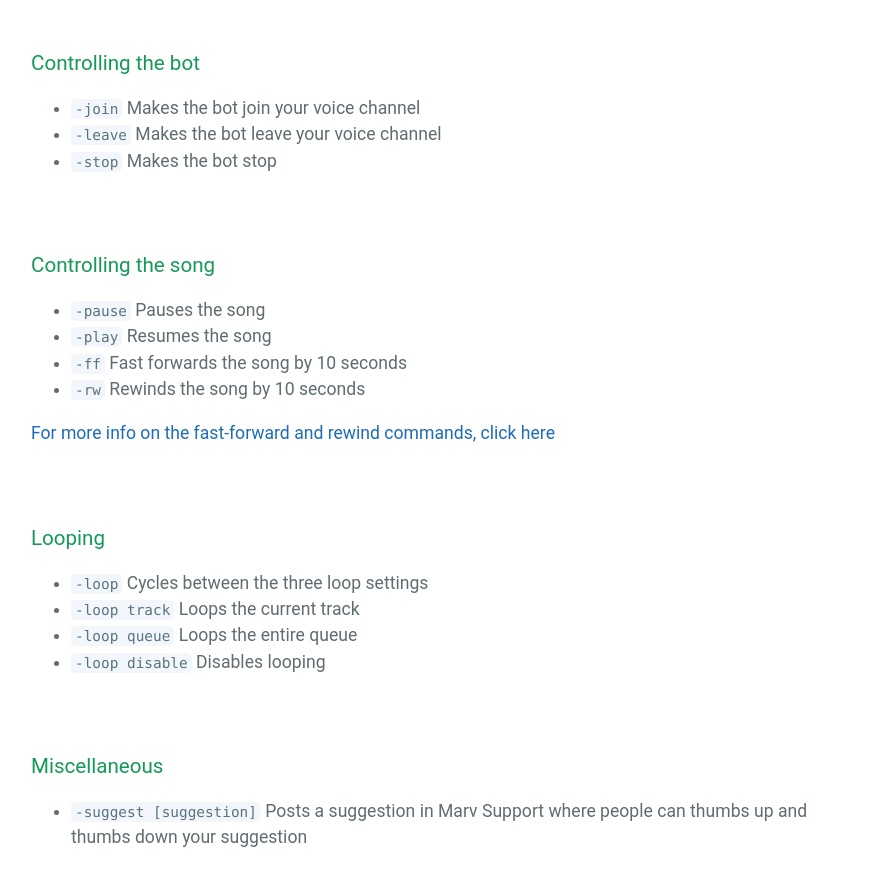
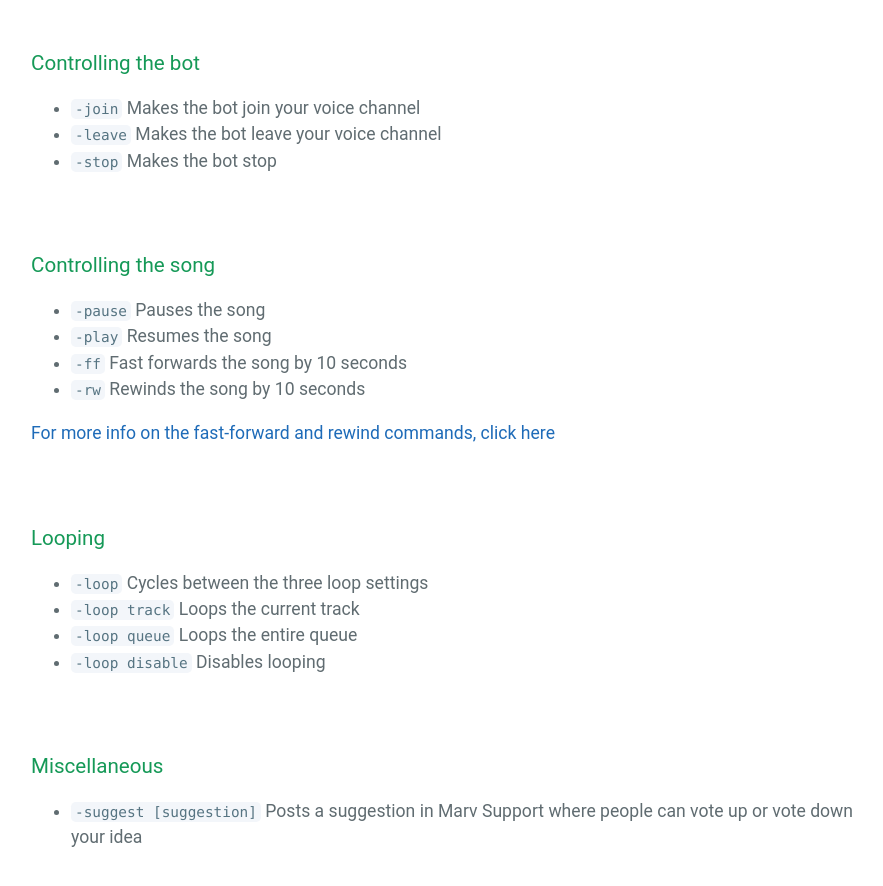
Before and after one commit to mymindishazel/marv-docs, a Jekyll site: the page built from commands.md, in a window 1280 px wide and 900 px high, scrolled down 1916 px. Shown: the top 886 px of the window, without its empty margins (193-1076 px from the left). Built offline with Jekyll 4.4.1, drawn with Linux system fonts in a browser that asks for light colours; our own code applies the rules of GitHub Pages for plain Markdown files.

Commit message:
Update commands.md

```diff
--- a/commands.md
+++ b/commands.md
@@ -93,4 +93,4 @@
 
 ### Miscellaneous
 
-* `-suggest [suggestion]` Posts a suggestion in Marv Support where people can thumbs up and thumbs down your suggestion
+* `-suggest [suggestion]` Posts a suggestion in Marv Support where people can vote up or vote down your idea
```
